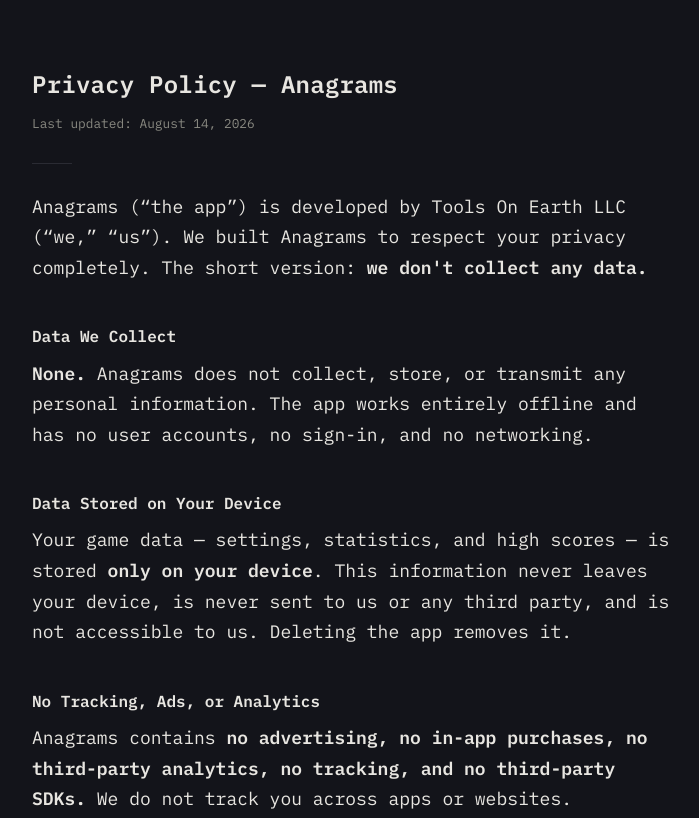
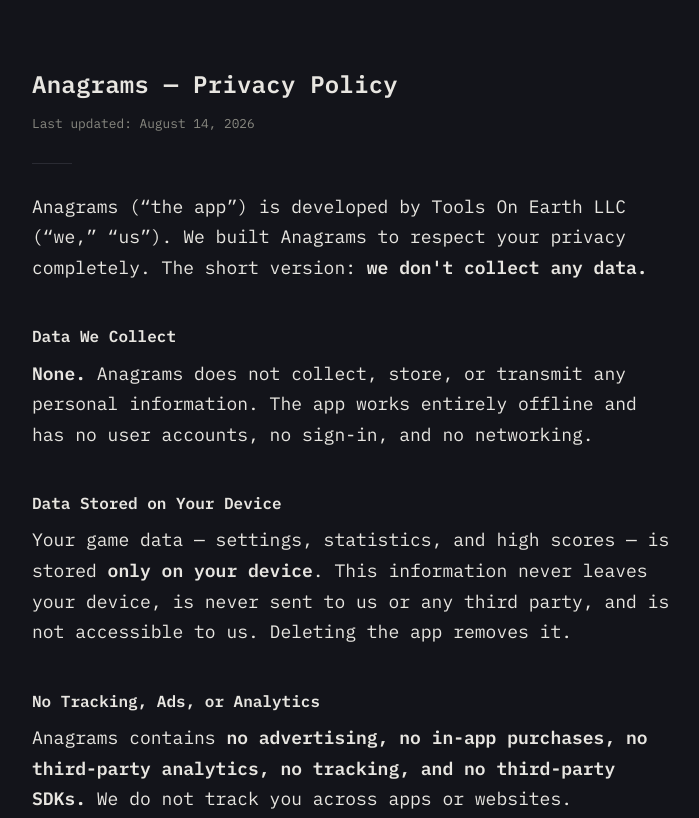
Before and after one commit to Tools-On-Earth/tools-on-earth.github.io, a plain HTML site: page anagrams/privacy/index.html in a window 1280 px wide. Shown: the top 818 px of the page, without its empty margins (288-987 px from the left). Drawn offline with Linux system fonts and the light colour scheme.

Commit message:
Updated the privacy page title to match the support page title pattern: Anagrams - Privacy Policy. The wording previously was flipped around.

```diff
--- a/anagrams/privacy/index.html
+++ b/anagrams/privacy/index.html
@@ -5,7 +5,7 @@
     <meta charset="UTF-8">
     <meta name="viewport" content="width=device-width, initial-scale=1">
 
-    <title>Privacy Policy — Anagrams</title>
+    <title>Anagrams — Privacy Policy</title>
 
     <style>
         @import url('https://fonts.googleapis.com/css2?family=IBM+Plex+Mono:wght@400;600&display=swap');
@@ -86,7 +86,7 @@
 
 <body>
     <main>
-        <h1>Privacy Policy — Anagrams</h1>
+        <h1>Anagrams — Privacy Policy</h1>
         <p class="updated">Last updated: August 14, 2026</p>
         <hr class="hairline" aria-hidden="true">
 
```
